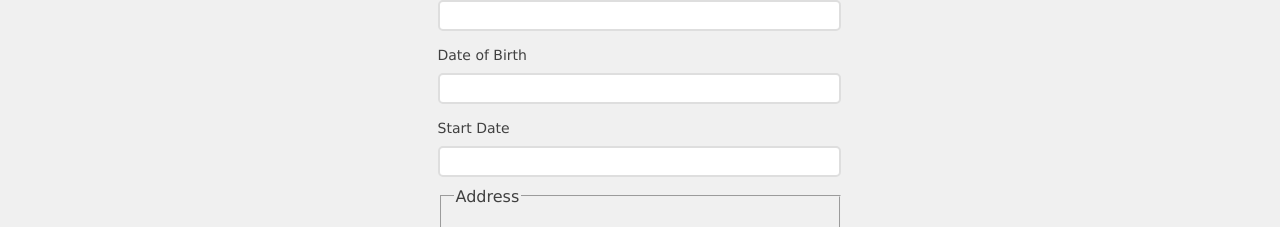
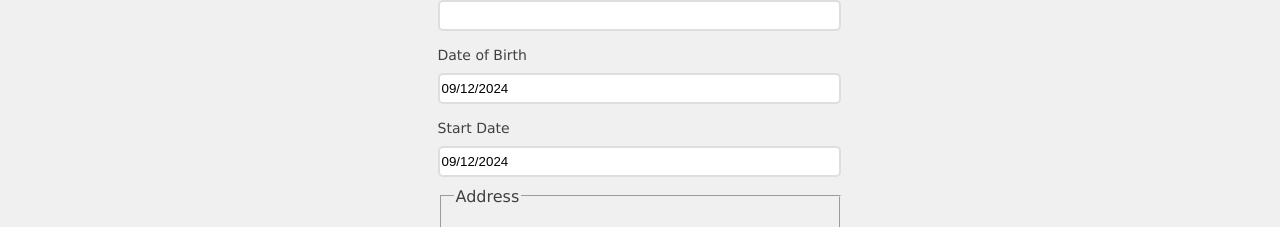
Before and after one commit to meganenav/wealth-health, a React (Create React App) app: page / in a window 1280 px wide. Shown: the part 264-491 px from the top of the page. Built offline with nearby package versions, Linux system fonts and the light colour scheme.

Commit message:
Mise en place du datepicker

```diff
--- a/package.json
+++ b/package.json
@@ -8,6 +8,7 @@
     "@testing-library/react": "^13.4.0",
     "@testing-library/user-event": "^13.5.0",
     "react": "^18.3.1",
+    "react-datepicker": "^7.4.0",
     "react-dom": "^18.3.1",
     "react-dropdown-select": "^4.11.3",
     "react-redux": "^9.1.2",
--- a/src/components/CreateEmployee/Form/index.jsx
+++ b/src/components/CreateEmployee/Form/index.jsx
@@ -1,6 +1,8 @@
 import React, { useState } from "react"
 import { useDispatch } from "react-redux"
 import Select from "react-dropdown-select"
+import DatePicker from "react-datepicker"
+import "react-datepicker/dist/react-datepicker.css"
 import { addEmployee } from "../../../redux/employeeSlice"
 import { states } from "../../../data/statesList"
 import { departments } from "../../../data/departmentsList"
@@ -8,13 +10,14 @@ import { departments } from "../../../data/departmentsList"
 export default function Form() {
     const [newFirstName, setNewFirstName] = useState("")
     const [newLastName, setNewLastName] = useState("")
-    const [newDateOfBirth, setNewDateOfBirth] = useState("")
-    const [newStartDate, setNewStartDate] = useState("")
+    const [newDateOfBirth, setNewDateOfBirth] = useState(new Date())
+    const [newStartDate, setNewStartDate] = useState(new Date())
     const [newAddressStreet, setNewAddressStreet] = useState("")
     const [newAddressCity, setNewAddressCity] = useState("")
     const [newAddressState, setNewAddressState] = useState("")
     const [newAddressZipCode, setNewAddressZipCode] = useState("")
     const [newDepartment, setNewDepartment] = useState("")
+
     const dispatch = useDispatch()
 
     const handleSubmit = (e) => {
@@ -22,8 +25,8 @@ export default function Form() {
         const employeeData = {
             firstName: newFirstName,
             lastName: newLastName,
-            dateOfBirth: newDateOfBirth,
-            startDate: newStartDate,
+            dateOfBirth: newDateOfBirth.getTime(),
+            startDate: newStartDate.getTime(),
             address: {
                 street: newAddressStreet,
                 city: newAddressCity,
@@ -37,8 +40,8 @@ export default function Form() {
 
         setNewFirstName("")
         setNewLastName("")
-        setNewDateOfBirth("")
-        setNewStartDate("")
+        setNewDateOfBirth(new Date())
+        setNewStartDate(new Date())
         setNewAddressStreet("")
         setNewAddressCity("")
         setNewAddressState("")
@@ -58,13 +61,11 @@ export default function Form() {
                     <input type="text" id="lastName" name="lastName" value={newLastName}
                     onChange={(e) => setNewLastName(e.target.value)} />
 
-                    <label htmlFor="dateOfBirth">Date of Birth</label>
-                    <input type="text" id="dateOfBirth" name="dateOfBirth" value={newDateOfBirth}
-                    onChange={(e) => setNewDateOfBirth(e.target.value)} />
+                    <label>Date of Birth</label>
+                    <DatePicker selected={newDateOfBirth} onChange={(date) => setNewDateOfBirth(date)} />
 
-                    <label htmlFor="startDate">Start Date</label>
-                    <input type="text" id="startDate" name="startDate" value={newStartDate}
-                    onChange={(e) => setNewStartDate(e.target.value)} />
+                    <label>Start Date</label>
+                    <DatePicker selected={newStartDate} onChange={(date) => setNewStartDate(date)} />
 
                     <fieldset className="address">
                         <legend>Address</legend>
--- a/src/components/EmployeeList/Table/index.jsx
+++ b/src/components/EmployeeList/Table/index.jsx
@@ -9,7 +9,7 @@ export default function Table() {
 	if(employees.length !== 0) {
 		displayEmployees = employees.map((employee, index) => (
 			<li key={index}>
-				{ employee.firstName } {employee.lastName}, {employee.address.state}, {employee.department}
+				{ employee.firstName } {employee.lastName}, {employee.address.state}, {employee.department}, {new Date(employee.dateOfBirth).toLocaleDateString()}
 			</li>
 		))
 	}
--- a/src/redux/employeeSlice.js
+++ b/src/redux/employeeSlice.js
@@ -12,7 +12,7 @@ const employeeSlice = createSlice({
 		state.employees = [...state.employees, action.payload]
 	},
 	resetStore: (state) => {
-		state.employees = ""
+		state.employees = []
 	},
   },
 })
```
Also changed, not shown: 1 other file (tests, documents, lock files or other folders).
